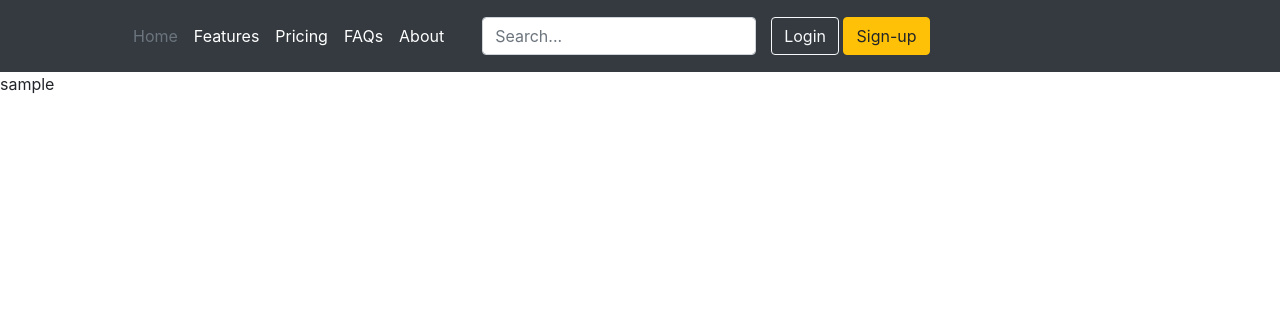
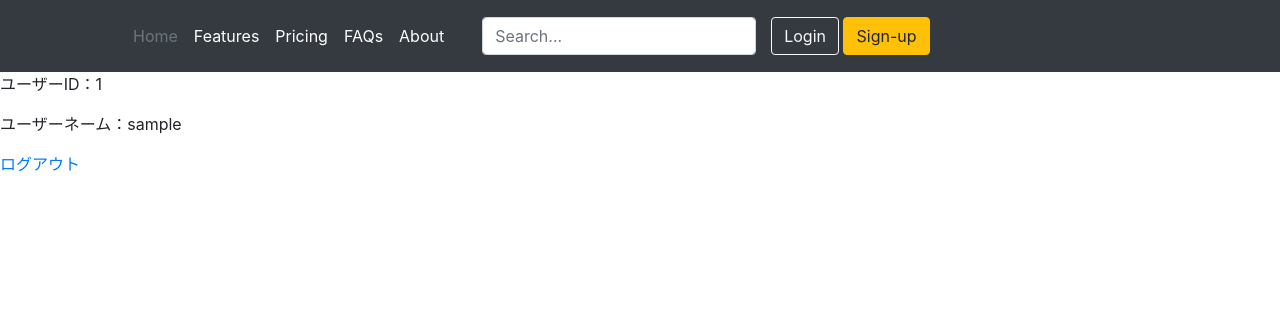
Before and after one commit to kenji-kk/django_chat_board, a Django app: template app/templates/app/userdetail.html in a window 1280 px wide. Shown: the top 332 px of the page. Run offline with Django 3.2, Linux system fonts and the light colour scheme; the template is opened without the code that fills it: most values are stand-ins (such as "Sample title", 1, 10 or a date in 2020); parts of the project's set-up code (start-up, migrations or seed data) failed here and were passed over; some libraries are stand-ins or nearby versions.

Commit message:
viewとurl作成

```diff
--- a/app/templates/app/userdetail.html
+++ b/app/templates/app/userdetail.html
@@ -1,3 +1,5 @@
 {% extends 'app/base.html' %} {% block content %}
-<p>{{user_object.username}}</p>
+<p>ユーザーID：{{user_object.id}}</p>
+<p>ユーザーネーム：{{user_object.username}}</p>
+<p><a href="{% url 'app:logout' %}">ログアウト</a></p>
 {% endblock %}
--- a/app/urls.py
+++ b/app/urls.py
@@ -6,6 +6,6 @@ app_name = 'app'
 urlpatterns = [
     path('', auth_views.LoginView.as_view(template_name='app/login.html'), name='login'),
     path('signup/', views.signup, name='signup'),
-    path('userdetail/', views.userdetail, name='userdetail')
+    path('userdetail/', views.userdetail, name='userdetail'),
     path('logout/', auth_views.LogoutView.as_view(), name='logout')
 ]
```
